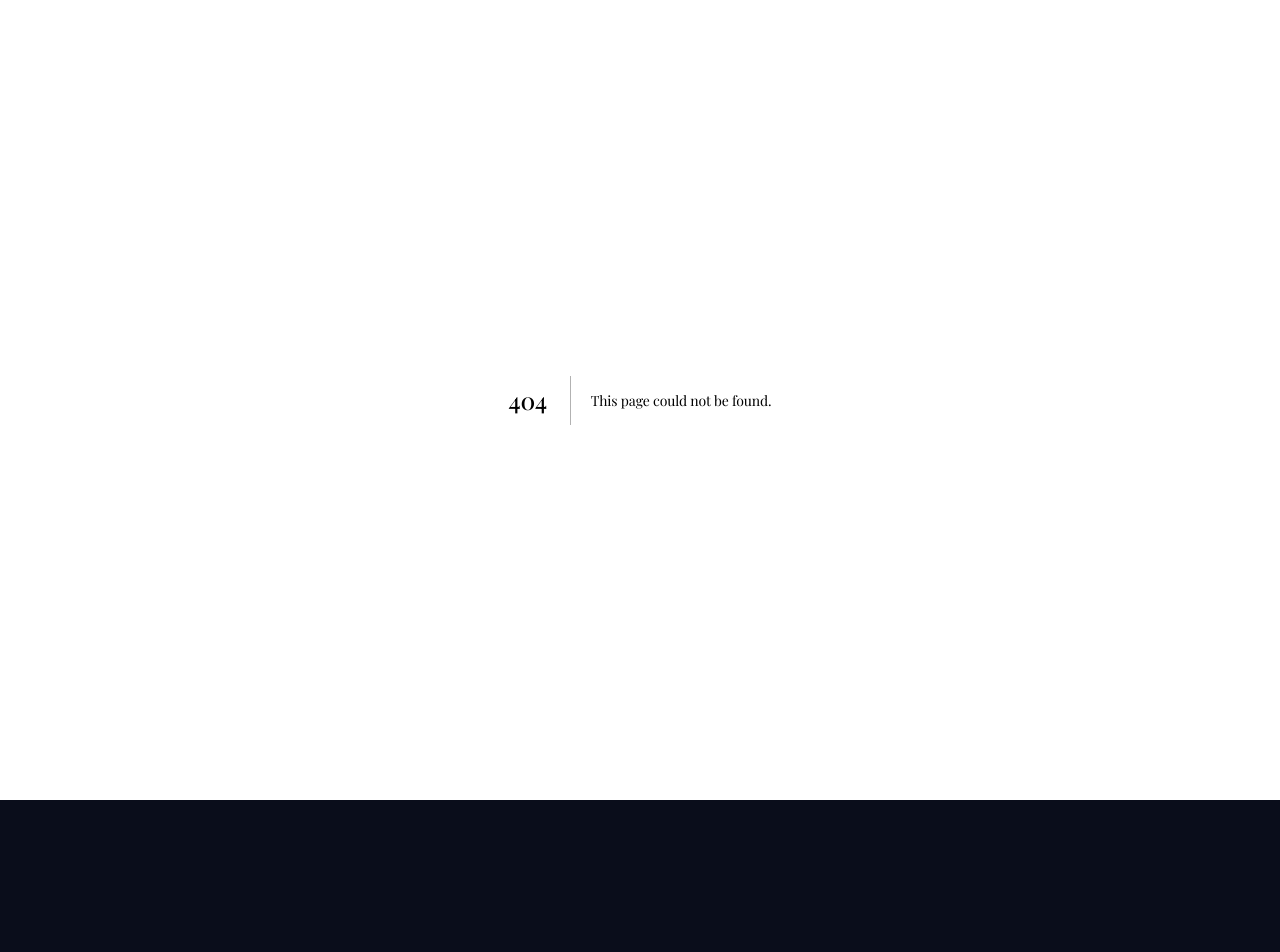
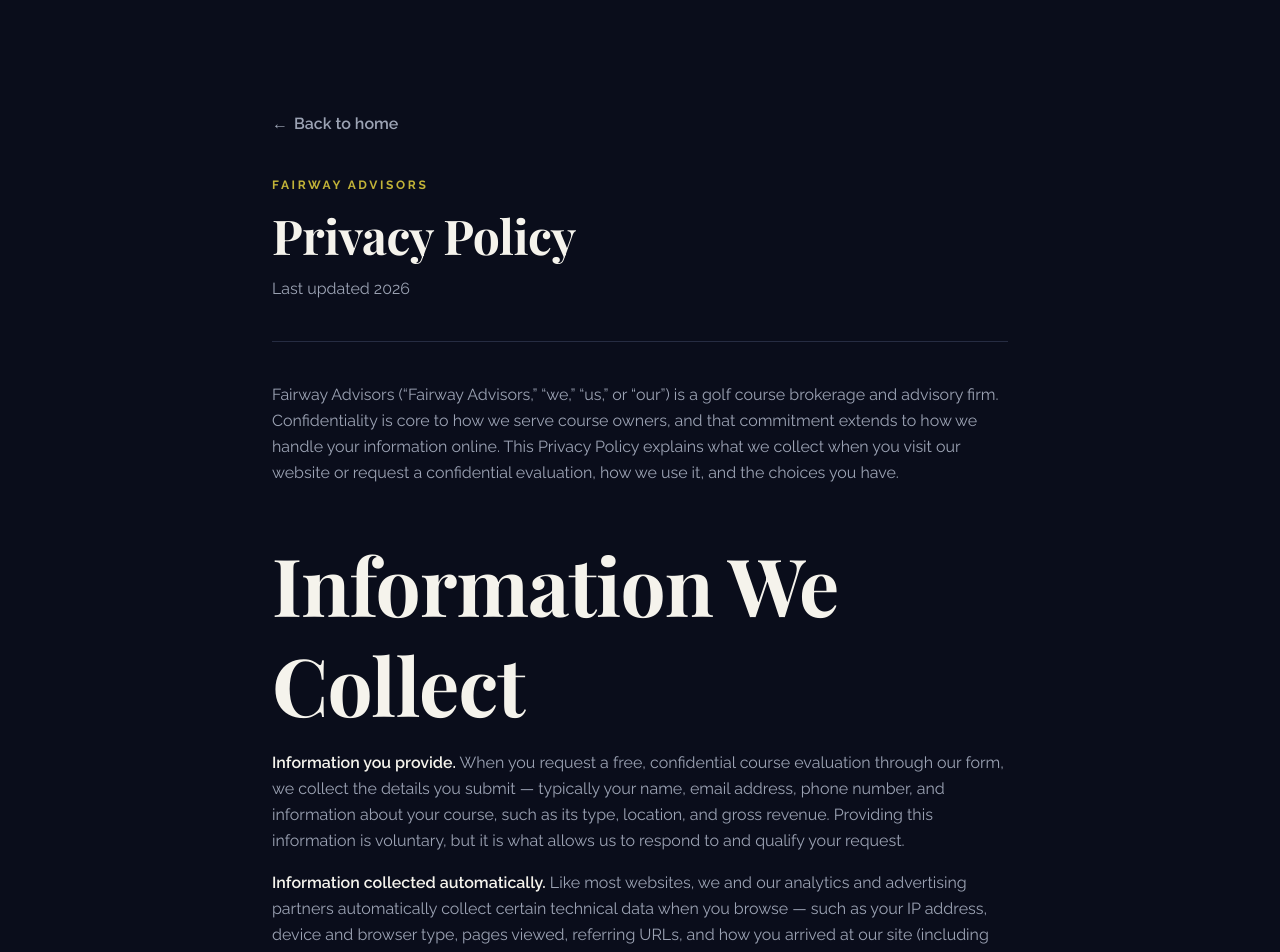
Before and after one commit to Landing-Pages-Websites/fairway-advisors-landing, a Next.js app: page /privacy in a window 1280 px wide. Before the commit this address had no page. Shown: the top 952 px of the page. Before the commit the page ends 800 px from the top, so only its background shows below. Built offline with nearby package versions, Linux system fonts and the light colour scheme.

Commit message:
feat: add /privacy route (Privacy Policy page)
Footer linked to /privacy but no route existed (404). Adds a static,
on-brand Privacy Policy server component. No changes to layout, page,
components, form, or tracking.

```diff
--- /dev/null
+++ b/src/app/privacy/page.tsx
@@ -0,0 +1,186 @@
+import type { Metadata } from "next";
+import { BRAND, CURRENT_YEAR, PHONE, PHONE_HREF } from "@/lib/content";
+
+export const metadata: Metadata = {
+  title: `Privacy Policy — ${BRAND.company}`,
+  description: `How ${BRAND.company} collects, uses, and protects the information you share when requesting a confidential golf course evaluation.`,
+};
+
+function Section({
+  title,
+  children,
+}: {
+  title: string;
+  children: React.ReactNode;
+}): React.ReactElement {
+  return (
+    <section className="mt-12">
+      <h2 className="font-display text-2xl leading-tight text-[var(--color-text)] md:text-3xl">
+        {title}
+      </h2>
+      <div className="mt-4 space-y-4 text-[var(--color-muted)] leading-relaxed">
+        {children}
+      </div>
+    </section>
+  );
+}
+
+export default function PrivacyPage(): React.ReactElement {
+  return (
+    <main className="min-h-screen bg-[var(--color-primary)] text-[var(--color-text)]">
+      <div className="mx-auto max-w-[800px] px-5 py-20 md:px-8 md:py-28">
+        <a
+          href="/"
+          className="inline-flex items-center gap-1.5 text-sm font-semibold text-[var(--color-muted)] transition-colors hover:text-[var(--color-accent)]"
+        >
+          <span aria-hidden="true">←</span> Back to home
+        </a>
+
+        <header className="mt-10 border-b border-[var(--color-border)] pb-10">
+          <p className="eyebrow">{BRAND.company}</p>
+          <h1 className="mt-4 font-display text-4xl leading-[1.08] tracking-[-0.01em] text-[var(--color-text)] md:text-[3rem]">
+            Privacy Policy
+          </h1>
+          <p className="mt-4 text-sm text-[var(--color-muted)]">
+            Last updated {CURRENT_YEAR}
+          </p>
+        </header>
+
+        <div className="mt-10 space-y-4 text-[var(--color-muted)] leading-relaxed">
+          <p>
+            {BRAND.company} (&ldquo;{BRAND.company},&rdquo; &ldquo;we,&rdquo;
+            &ldquo;us,&rdquo; or &ldquo;our&rdquo;) is a golf course brokerage and
+            advisory firm. Confidentiality is core to how we serve course owners, and
+            that commitment extends to how we handle your information online. This
+            Privacy Policy explains what we collect when you visit our website or
+            request a confidential evaluation, how we use it, and the choices you have.
+          </p>
+        </div>
+
+        <Section title="Information We Collect">
+          <p>
+            <strong className="font-semibold text-[var(--color-text)]">
+              Information you provide.
+            </strong>{" "}
+            When you request a free, confidential course evaluation through our form,
+            we collect the details you submit — typically your name, email address,
+            phone number, and information about your course, such as its type,
+            location, and gross revenue. Providing this information is voluntary, but
+            it is what allows us to respond to and qualify your request.
+          </p>
+          <p>
+            <strong className="font-semibold text-[var(--color-text)]">
+              Information collected automatically.
+            </strong>{" "}
+            Like most websites, we and our analytics and advertising partners
+            automatically collect certain technical data when you browse — such as your
+            IP address, device and browser type, pages viewed, referring URLs, and how
+            you arrived at our site (including from an online advertisement). This data
+            is gathered through cookies and similar technologies described below.
+          </p>
+        </Section>
+
+        <Section title="How We Use Your Information">
+          <p>We use the information we collect to:</p>
+          <ul className="list-disc space-y-2 pl-6 marker:text-[var(--color-accent)]">
+            <li>Respond to your evaluation request and communicate with you about it;</li>
+            <li>
+              Provide brokerage and advisory services and prepare a confidential
+              assessment of your course;
+            </li>
+            <li>Operate, maintain, and improve our website and its content;</li>
+            <li>
+              Measure the performance of our advertising campaigns and understand which
+              channels bring qualified owners to us;
+            </li>
+            <li>Comply with legal obligations and protect our rights.</li>
+          </ul>
+        </Section>
+
+        <Section title="Cookies & Tracking Technologies">
+          <p>
+            We use cookies and similar technologies for both analytics and advertising.
+            Analytics cookies help us understand how visitors use our site so we can
+            improve it. Advertising cookies help us and our partners measure the
+            performance of our online campaigns — for example, understanding which ads
+            lead to an evaluation request.
+          </p>
+          <p>
+            You can control or disable cookies through your browser settings. Most
+            browsers let you refuse or delete cookies; note that some parts of the site
+            may not function as intended if you do.
+          </p>
+        </Section>
+
+        <Section title="How We Share Information">
+          <p>
+            <strong className="font-semibold text-[var(--color-text)]">
+              We do not sell your personal information.
+            </strong>{" "}
+            Confidentiality is the foundation of our business, and we treat your
+            information accordingly.
+          </p>
+          <p>
+            We share information only with trusted service providers who perform
+            functions on our behalf — such as website hosting, analytics, and
+            advertising measurement — and only to the extent needed to provide those
+            services. We may also disclose information when required by law, to comply
+            with legal process, or to protect our rights, safety, and property.
+          </p>
+        </Section>
+
+        <Section title="Data Security">
+          <p>
+            We maintain reasonable administrative, technical, and physical safeguards
+            designed to protect the information you share with us against unauthorized
+            access, use, or disclosure. No method of transmission or storage is ever
+            completely secure, however, and we cannot guarantee absolute security.
+          </p>
+        </Section>
+
+        <Section title="Your Choices & Rights">
+          <p>
+            You may opt out of our communications at any time by following the
+            unsubscribe instructions in an email or by contacting us directly.
+            Depending on your location, you may also have the right to request access
+            to, correction of, or deletion of the personal information we hold about
+            you. To make a request, reach us using the details below.
+          </p>
+        </Section>
+
+        <Section title="Contact Us">
+          <p>
+            If you have questions about this Privacy Policy or how we handle your
+            information, please contact us:
+          </p>
+          <div className="mt-2 rounded-xl border border-[var(--color-border)] bg-[var(--color-surface)] p-6 shadow-card">
+            <p className="font-display text-lg text-[var(--color-text)]">
+              {BRAND.company}
+            </p>
+            <p className="mt-3">
+              <a
+                href={BRAND.emailHref}
+                className="transition-colors hover:text-[var(--color-accent)]"
+              >
+                {BRAND.email}
+              </a>
+            </p>
+            <p className="mt-1">
+              <a
+                href={PHONE_HREF}
+                className="transition-colors hover:text-[var(--color-accent)]"
+                aria-label={`Call ${BRAND.company} at ${PHONE}`}
+              >
+                {PHONE}
+              </a>
+            </p>
+          </div>
+        </Section>
+
+        <footer className="mt-16 border-t border-[var(--color-border)] pt-6 text-xs text-[var(--color-muted)]">
+          <p>© {CURRENT_YEAR} {BRAND.company}. All rights reserved.</p>
+        </footer>
+      </div>
+    </main>
+  );
+}
```
